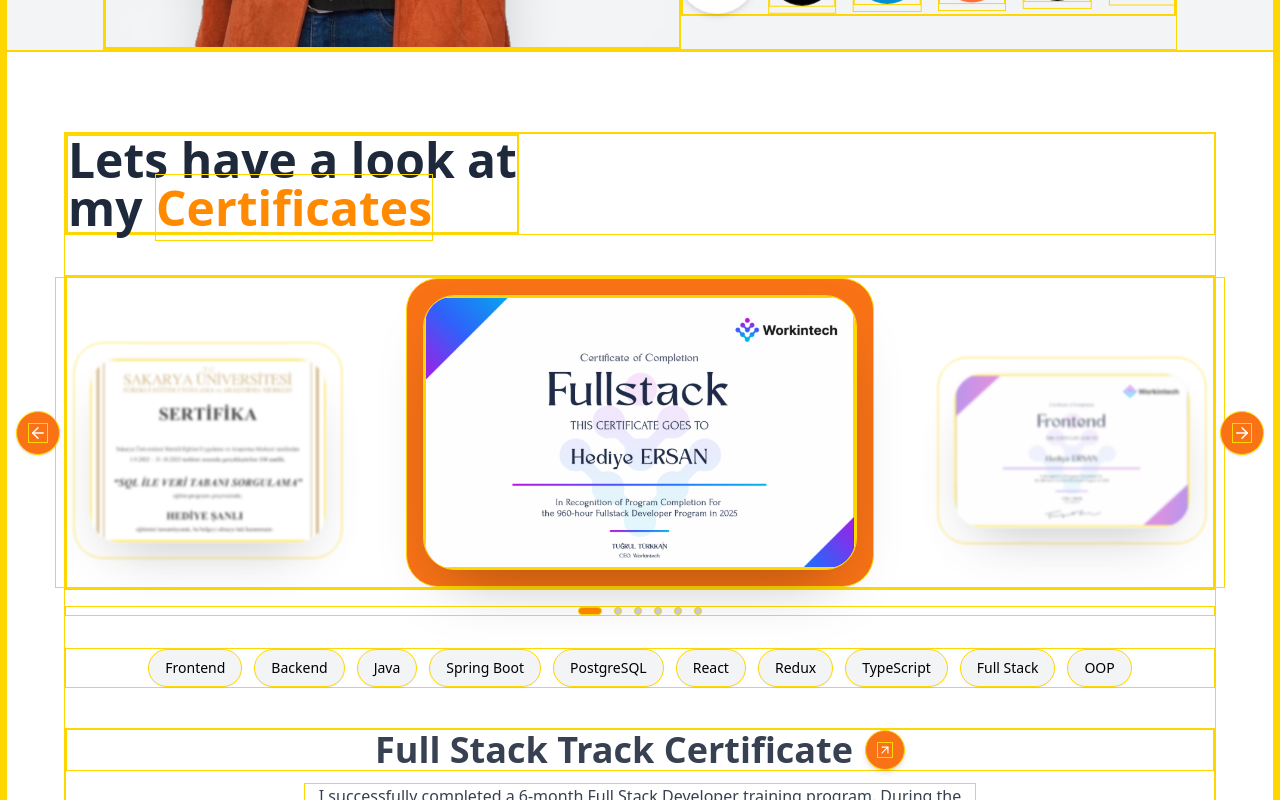
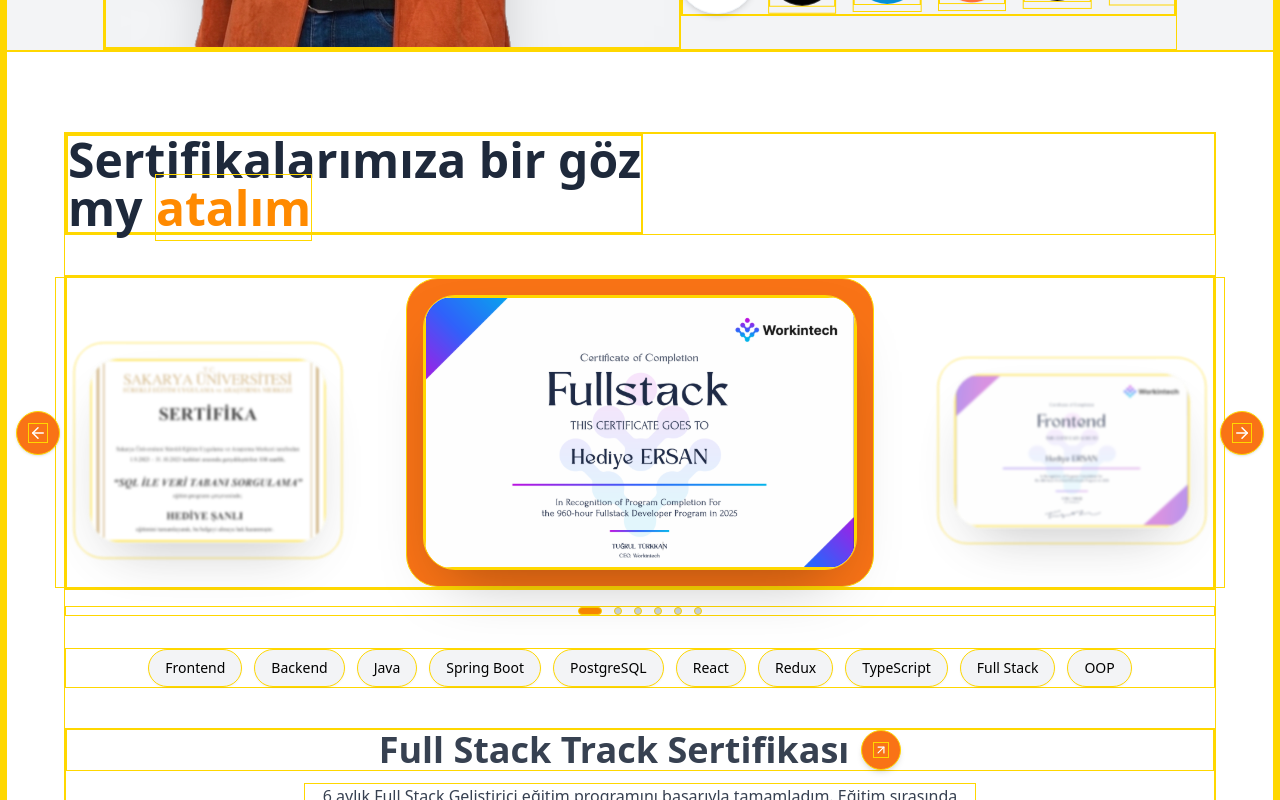
Before and after one commit to hediye-ersan/portfolio, a React (Vite) app: page / in a window 1280 px wide. Shown: the part 4000-4800 px from the top of the page. Built offline with nearby package versions, Linux system fonts and the light colour scheme.

Commit message:
Sertifikalara dil entegrasyonu eklendi

```diff
--- a/src/components/MyProjects.tsx
+++ b/src/components/MyProjects.tsx
@@ -1,6 +1,7 @@
 import { useState } from "react"
 import { FiArrowLeft, FiArrowRight, FiArrowUpRight } from "react-icons/fi"
 import { motion } from "framer-motion"
+import { useLanguage } from "../contexts/LanguageContext"
 
 type Certificate = {
   title: string
@@ -9,47 +10,9 @@
   tags: string[]
 }
 
-const certificates: Certificate[] = [
-  {
-    title: "Full Stack Track Certificate",
-    subtitle: "I successfully completed a 6-month Full Stack Developer training program. During the training, I developed projects using React, Redux, Java, Spring Boot, and PostgreSQL. I am now eager to apply this knowledge in the professional world and continue learning new technologies.",
-    image: "/assets/certificate-2.svg",
-    tags: ["Frontend", "Backend", "Java", "Spring Boot", "PostgreSQL", "React", "Redux", "TypeScript", "Full Stack", "OOP"],
-  },
-  {
-    title: "Frontend Development Certificate",
-    subtitle: "I successfully completed my intensive Frontend Development journey, which I dedicated the last 3 months to, and earned my certification! 🚀During this process, I not only gained theoretical knowledge, but also developed user-friendly interfaces using React and JavaScript and designed projects based on real-world scenarios. Creating solutions with modern web technologies and applying clean code principles was an incredible experience for me.",
-    image: "/assets/certificate-4.svg",
-    tags: ["HTML", "CSS", "JavaScript", "React", "Frontend Development", "UI/UX Design", "Clean Code Principles", "Responsive Design", "Web Accessibility", "Git / GitHub"],
-  },
-  {
-    title: "Project Management Certificate",
-    subtitle: "🚀 I successfully completed a month-long intensive and productive project management internship. During this process, I took courses in IT Law, Management and Organization, Artificial Intelligence and Data Science, and Project Management, gaining theoretical knowledge and having the opportunity to put what I learned into practice by delivering projects.",
-    image: "/assets/certificate-3.svg",
-    tags: ["Information Technology Law", "Management and Organization", "Artificial Intelligence and Data Science", "Project Management"],
-  },
-  {
-    title: "Codemasters Challenge Certificate",
-    subtitle: "I successfully completed the CodeMasters event, featuring experts from leading technology companies in the industry, and received my participation certificate! 🚀Listening to the processes behind the scenes at giants like Microsoft, Trendyol, Hepsiburada, and Havelsan, as well as current technology trends and expert opinions, was a tremendous source of inspiration for me. I continue to keep myself updated by closely following technological developments. 💻✨",
-    image: "/assets/Codemasters 1.svg",
-    tags: ["Codemaster", "Programming", "Technology Trends", "Microsoft", "Trendyol", "Hepsiburada", "Havelsan"],
-  },
-  {
-    title: "International Business Analysis Methodology and Techniques Certificate",
-    subtitle: "I successfully completed my International Business Analysis Methodologies and Techniques training and received my certificate! 🚀 I am delighted to have taken my skills in business process optimization, requirements analysis, and modern methodologies to the next level.",
-    image: "/assets/certificate-1.svg",
-    tags: ["Business Analysis Methodologies", "Business Analysis Techniques", "Business Process Optimization", "Requirements Analysis", "Agile Methodologies", "Scrum", "Kanban"],
-  },
-  {
-    title: "Database Querying with SQL Certificate",
-    subtitle: "I successfully completed my 104-hour SQL Database Querying training and received my certificate! 🚀 I believe it has taken my SQL querying, database design, and data analysis skills to the next level.",
-    image: "/assets/certificate-5.svg",
-    tags: ["SQL", "Database Querying", "Data Analysis", "MySQL"],
-  },
-
-]
-
 export default function MyProjects() {
+  const { currentLang } = useLanguage();
+  const certificates = currentLang.certificates.certificates;
   const [current, setCurrent] = useState(0)
   const total = certificates.length
   const active = certificates[current]
@@ -72,9 +35,9 @@
         <div className="flex items-start justify-between gap-6 flex-wrap">
           <div>
             <p className="text-4xl md:text-5xl font-bold leading-tight text-slate-800">
-              Lets have a look at
+              {currentLang.certificates.subtitle.split(' ').slice(0, -1).join(' ')}
               <br />
-              my <span className="text-[#ff8a00]">Certificates</span>
+              my <span className="text-[#ff8a00]">{currentLang.certificates.subtitle.split(' ').pop()}</span>
             </p>
           </div>
 
@@ -167,8 +130,7 @@
             </span>
           </h3>
           <p className="mt-3 max-w-2xl mx-auto text-gray-700">
-            {active.subtitle} • Lorem ipsum dolor sit amet, consectetur adipiscing elit. Sed congue
-            interdum ligula a dignissim. Lorem ipsum dolor sit amet, consectetur adipiscing elit.
+            {active.subtitle}
           </p>
         </div>
       </div>
```
